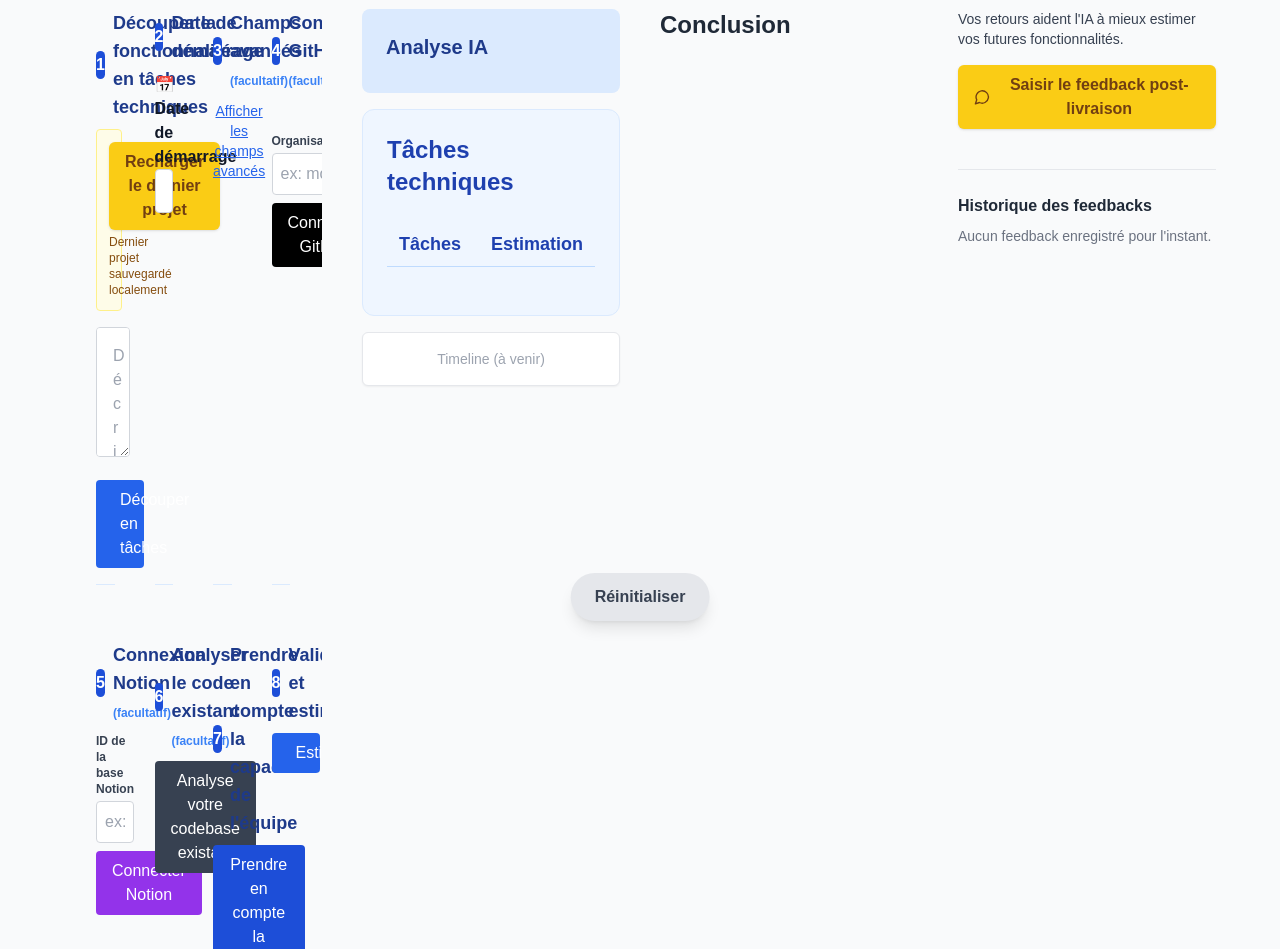
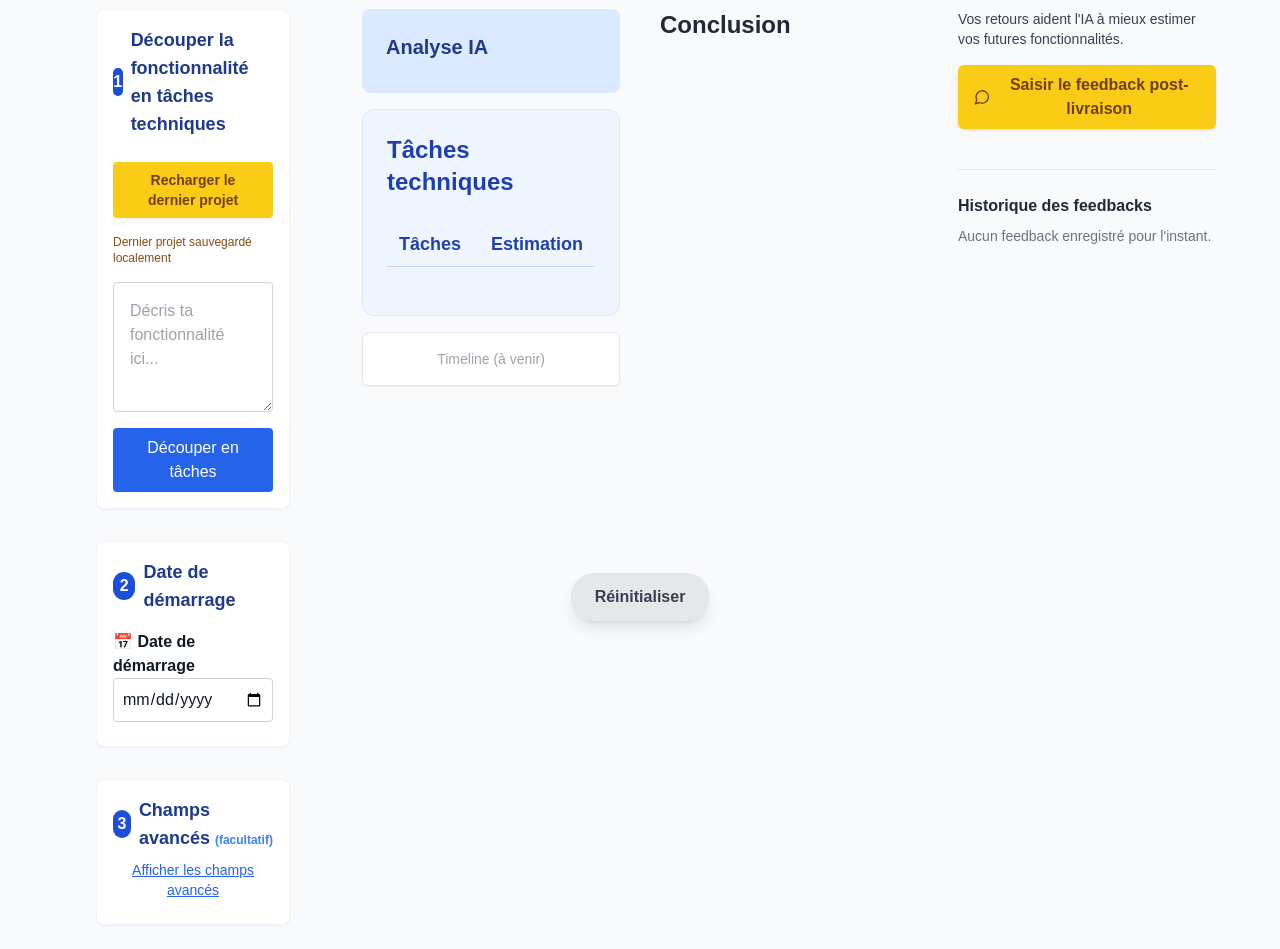
Before and after one commit to IvandeMurard/ai-delivery-estimator, a Next.js app: page / in a window 1280 px wide. Shown: the part 163-1112 px from the top of the page. Built offline with nearby package versions, Linux system fonts and the light colour scheme; what @react-pdf/renderer would draw is missing.

Commit message:
Sauvegarde avant mise à jour des dépendances

```diff
--- a/package.json
+++ b/package.json
@@ -13,7 +13,7 @@
     "@react-pdf/renderer": "^4.3.0",
     "framer-motion": "^11.0.0",
     "lucide-react": "^0.509.0",
-    "next": "^14.2.28",
+    "next": "^15.3.2",
     "react": "^18.2.0",
     "react-dom": "^18.2.0",
     "sharp": "^0.34.1"
--- a/src/app/page.tsx
+++ b/src/app/page.tsx
@@ -412,17 +412,19 @@ export default function Home() {
       <ColumnsWrapper>
         <Section id="saisie-contexte" title="Saisie & contexte">
           {/* Bloc 1 : Saisie & contexte */}
-          <div className="w-full px-8 grid grid-cols-1 md:grid-cols-2 lg:grid-cols-4 gap-10 mb-12 overflow-x-auto">
+          <div
+            className="w-full flex flex-col gap-6 md:gap-8 px-2 sm:px-4 md:px-6 lg:px-8 mb-12 min-h-[400px]"
+          >
             {/* Etape 1 : Découpage en tâches techniques */}
-            <div className="mb-4 pb-4 border-b border-blue-100">
+            <div className="flex flex-col relative z-0 bg-white rounded-lg p-4 shadow-sm border border-blue-50">
               <div className="flex items-center gap-2 mb-2">
-                <span className="bg-blue-700 text-white rounded-full w-7 h-7 flex items-center justify-center font-bold">1</span>
+                <span className="bg-blue-700 text-white rounded-full w-7 h-7 flex items-center justify-center font-bold relative z-10">1</span>
                 <span className="text-lg font-bold text-blue-900">Découper la fonctionnalité en tâches techniques</span>
               </div>
               {hasSavedProject && (
-                <div className="mb-4 p-3 bg-yellow-50 border border-yellow-200 rounded flex flex-col items-start">
+                <div className="mb-4 mt-2 flex flex-col items-start">
                   <button
-                    className="bg-yellow-400 text-yellow-900 font-semibold px-4 py-2 rounded-md shadow hover:bg-yellow-500 transition mb-1"
+                    className="mt-2 mb-4 text-sm rounded shadow-sm bg-yellow-400 text-yellow-900 font-semibold px-4 py-2 hover:bg-yellow-500 transition"
                     onClick={handleRestoreProject}
                   >
                     Recharger le dernier projet
@@ -492,9 +494,9 @@ export default function Home() {
               )}
             </div>
             {/* Etape 2 : Date de démarrage */}
-            <div className="mb-4 pb-4 border-b border-blue-100">
+            <div className="flex flex-col relative z-0 bg-white rounded-lg p-4 shadow-sm border border-blue-50">
               <div className="flex items-center gap-2 mb-2">
-                <span className="bg-blue-700 text-white rounded-full w-7 h-7 flex items-center justify-center font-bold">2</span>
+                <span className="bg-blue-700 text-white rounded-full w-7 h-7 flex items-center justify-center font-bold relative z-10">2</span>
                 <span className="text-lg font-bold text-blue-900">Date de démarrage</span>
               </div>
               <label className="block font-semibold mt-2 text-gray-900">📅 Date de démarrage</label>
@@ -506,9 +508,9 @@ export default function Home() {
               />
             </div>
             {/* Etape 3 : Champs avancés (facultatif) */}
-            <div className="mb-4 pb-4 border-b border-blue-100">
+            <div className="flex flex-col relative z-0 bg-white rounded-lg p-4 shadow-sm border border-blue-50">
               <div className="flex items-center gap-2 mb-2">
-                <span className="bg-blue-700 text-white rounded-full w-7 h-7 flex items-center justify-center font-bold">3</span>
+                <span className="bg-blue-700 text-white rounded-full w-7 h-7 flex items-center justify-center font-bold relative z-10">3</span>
                 <span className="text-lg font-bold text-blue-900">Champs avancés <span className="text-xs text-blue-500">(facultatif)</span></span>
               </div>
               <button
@@ -519,7 +521,7 @@ export default function Home() {
                 {showAdvancedFields ? "Masquer les champs avancés" : "Afficher les champs avancés"}
               </button>
               {showAdvancedFields && (
-                <>
+                <Fragment>
                   <label className="block font-semibold mt-2 text-blue-700">🔄 Niveau d'intégration SI</label>
                   <select
                     className="w-full p-2 border border-gray-300 rounded mb-2 text-gray-900"
@@ -597,13 +599,13 @@ export default function Home() {
                       ))}
                     </div>
                   </div>
-                </>
+                </Fragment>
               )}
             </div>
             {/* Etape 4 : Connexion GitHub (facultatif) */}
-            <div className="mb-4 pb-4 border-b border-blue-100">
+            <div className="flex flex-col relative z-0 bg-white rounded-lg p-4 shadow-sm border border-blue-50">
               <div className="flex items-center gap-2 mb-2">
-                <span className="bg-blue-700 text-white rounded-full w-7 h-7 flex items-center justify-center font-bold">4</span>
+                <span className="bg-blue-700 text-white rounded-full w-7 h-7 flex items-center justify-center font-bold relative z-10">4</span>
                 <span className="text-lg font-bold text-blue-900">Connexion GitHub <span className='text-xs text-blue-500'>(facultatif)</span></span>
               </div>
               <div className="flex gap-2 items-end">
@@ -646,9 +648,9 @@ export default function Home() {
               </div>
             </div>
             {/* Etape 5 : Connexion Notion (facultatif) */}
-            <div className="mb-4 pb-4 border-b border-blue-100">
+            <div className="flex flex-col relative z-0 bg-white rounded-lg p-4 shadow-sm border border-blue-50">
               <div className="flex items-center gap-2 mb-2">
-                <span className="bg-blue-700 text-white rounded-full w-7 h-7 flex items-center justify-center font-bold">5</span>
+                <span className="bg-blue-700 text-white rounded-full w-7 h-7 flex items-center justify-center font-bold relative z-10">5</span>
                 <span className="text-lg font-bold text-blue-900">Connexion Notion <span className='text-xs text-blue-500'>(facultatif)</span></span>
               </div>
               <div className="flex gap-2 items-end">
@@ -679,9 +681,9 @@ export default function Home() {
               </div>
             </div>
             {/* Etape 6 : Analyse du code existant (facultatif) */}
-            <div className="mb-4 pb-4 border-b border-blue-100">
+            <div className="flex flex-col relative z-0 bg-white rounded-lg p-4 shadow-sm border border-blue-50">
               <div className="flex items-center gap-2 mb-2">
-                <span className="bg-blue-700 text-white rounded-full w-7 h-7 flex items-center justify-center font-bold">6</span>
+                <span className="bg-blue-700 text-white rounded-full w-7 h-7 flex items-center justify-center font-bold relative z-10">6</span>
                 <span className="text-lg font-bold text-blue-900">Analyser le code existant <span className='text-xs text-blue-500'>(facultatif)</span></span>
               </div>
               <button
@@ -704,9 +706,9 @@ export default function Home() {
               )}
             </div>
             {/* Etape 7 : Capacité équipe */}
-            <div className="mb-4 pb-4 border-b border-blue-100">
+            <div className="flex flex-col relative z-0 bg-white rounded-lg p-4 shadow-sm border border-blue-50">
               <div className="flex items-center gap-2 mb-2">
-                <span className="bg-blue-700 text-white rounded-full w-7 h-7 flex items-center justify-center font-bold">7</span>
+                <span className="bg-blue-700 text-white rounded-full w-7 h-7 flex items-center justify-center font-bold relative z-10">7</span>
                 <span className="text-lg font-bold text-blue-900">Prendre en compte la capacité de l'équipe</span>
               </div>
               <button
@@ -745,9 +747,9 @@ export default function Home() {
               )}
             </div>
             {/* Etape 8 */}
-            <div className="mb-2">
+            <div className="flex flex-col relative z-0 bg-white rounded-lg p-4 shadow-sm border border-blue-50 mb-2">
               <div className="flex items-center gap-2 mb-2">
-                <span className="bg-blue-700 text-white rounded-full w-7 h-7 flex items-center justify-center font-bold">8</span>
+                <span className="bg-blue-700 text-white rounded-full w-7 h-7 flex items-center justify-center font-bold relative z-10">8</span>
                 <span className="text-lg font-bold text-blue-900">Valider et estimer</span>
               </div>
               <button
```
Also changed, not shown: 1 other file (tests, documents, lock files or other folders).
